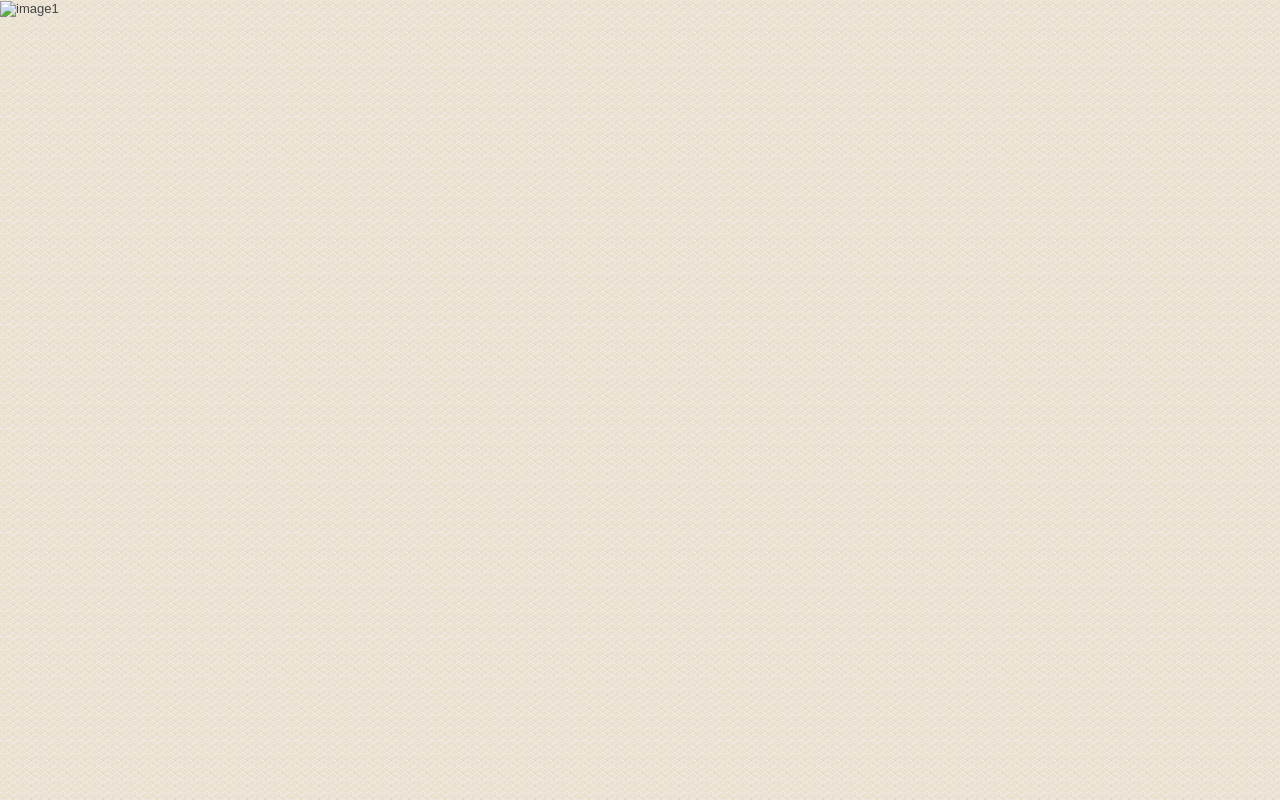
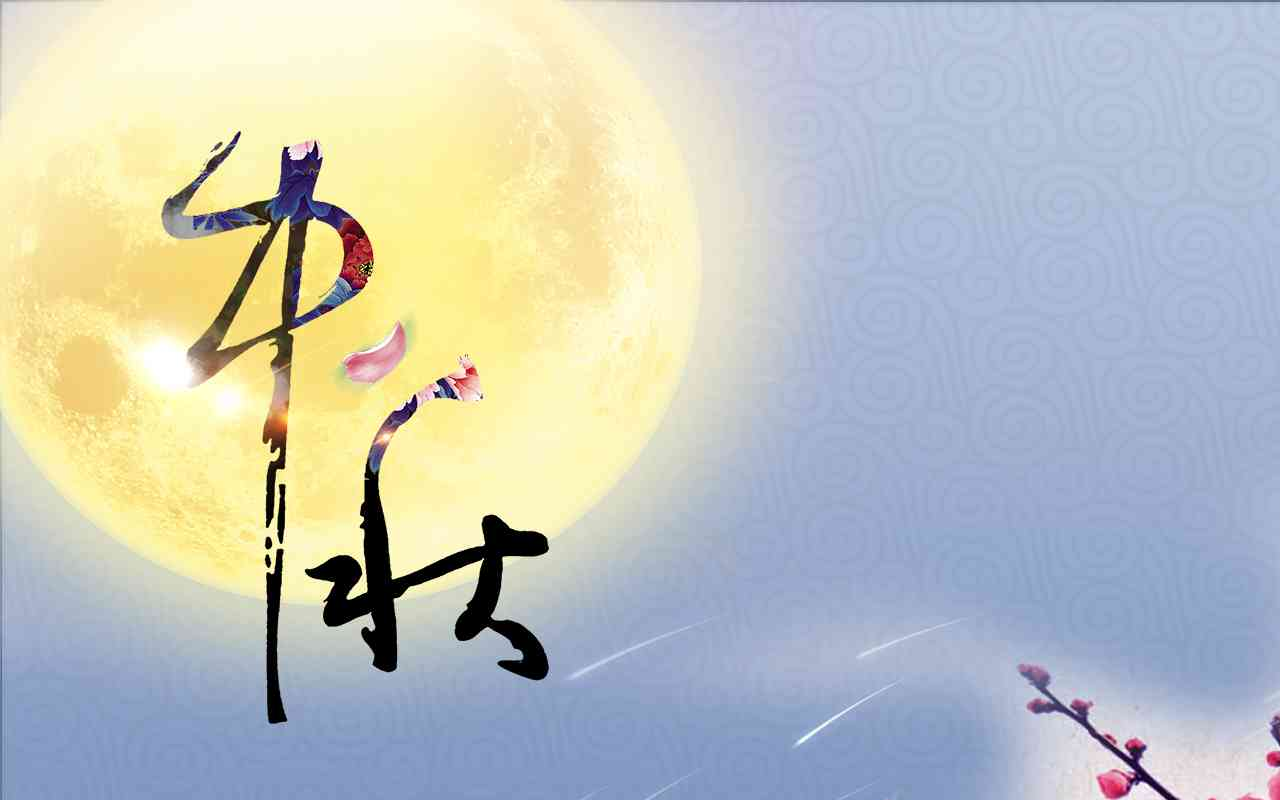
Before and after one commit to yanyusong/yanyusong.github.io, a plain HTML site: page index.html in a window 1280 px wide. Drawn offline with Linux system fonts and the light colour scheme.

Commit message:
no message

```diff
--- a/index.html
+++ b/index.html
@@ -23,6 +23,6 @@
 		<script type="text/javascript" src="js/modernizr.custom.46884.js"></script>
 	</head>
 	<body class="wrapper">
-		<img style="vertical-align:middle" src = "中秋图片/57c552ea4dfe0_1.jpg" alt = "image1" />
+		<img style="vertical-align:middle" src = "中秋图片/57c552ea4dfe0.jpg" alt = "image1" />
 	</body>
 </html>
```
Also changed, not shown: index_1.html (+1 -1 lines).
